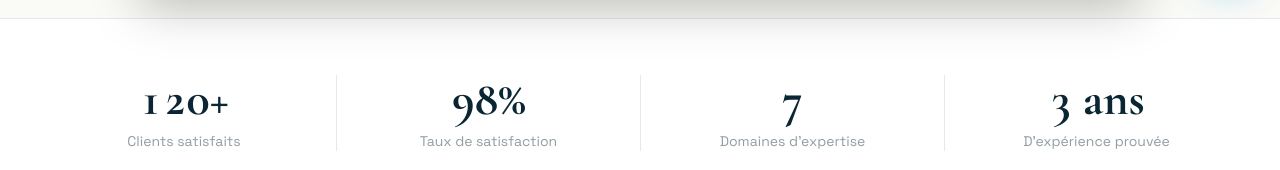
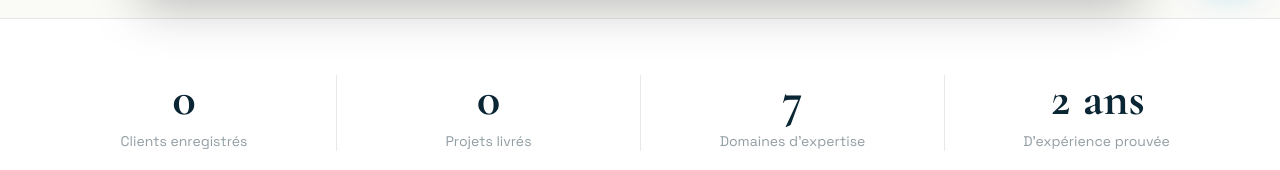
Before and after one commit to Descean/Shift-Up, a Next.js app: page / in a window 1280 px wide. Shown: the part 782-952 px from the top of the page. Built offline with nearby package versions, Linux system fonts and the light colour scheme; no server answers; the database is empty.

Commit message:
feat: stats d'accueil dynamiques depuis la base de donnees (clients, projets livres, domaines, anciennete)
Co-Authored-By: Claude Sonnet 4.6 <noreply@anthropic.com>

```diff
--- /dev/null
+++ b/components/home/CounterDisplay.tsx
@@ -0,0 +1,70 @@
+"use client";
+
+import { useEffect, useState, useRef } from "react";
+
+interface StatItem {
+  value: number;
+  suffix: string;
+  label: string;
+}
+
+function Counter({ value, suffix }: { value: number; suffix: string }) {
+  const [count, setCount] = useState(0);
+  const ref = useRef<HTMLSpanElement>(null);
+  const started = useRef(false);
+
+  useEffect(() => {
+    const el = ref.current;
+    if (!el) return;
+
+    const observer = new IntersectionObserver(
+      ([entry]) => {
+        if (entry.isIntersecting && !started.current) {
+          started.current = true;
+          const duration = 1800;
+          const steps = 60;
+          const increment = value / steps;
+          let current = 0;
+          const timer = setInterval(() => {
+            current += increment;
+            if (current >= value) {
+              setCount(value);
+              clearInterval(timer);
+            } else {
+              setCount(Math.floor(current));
+            }
+          }, duration / steps);
+        }
+      },
+      { threshold: 0.5 }
+    );
+
+    observer.observe(el);
+    return () => observer.disconnect();
+  }, [value]);
+
+  return (
+    <span ref={ref}>
+      {count}
+      {suffix}
+    </span>
+  );
+}
+
+export default function CounterDisplay({ stats }: { stats: StatItem[] }) {
+  return (
+    <div className="grid grid-cols-2 lg:grid-cols-4 divide-x divide-primary/10">
+      {stats.map((c) => (
+        <div key={c.label} className="text-center px-6 py-6 lg:py-0">
+          <p
+            className="text-4xl sm:text-5xl font-bold text-primary mb-2 tabular-nums"
+            style={{ fontFamily: "var(--font-cormorant), Georgia, serif" }}
+          >
+            <Counter value={c.value} suffix={c.suffix} />
+          </p>
+          <p className="text-primary/45 text-sm">{c.label}</p>
+        </div>
+      ))}
+    </div>
+  );
+}
--- a/components/home/CountersSection.tsx
+++ b/components/home/CountersSection.tsx
@@ -1,74 +1,60 @@
-"use client";
+import prisma from "@/lib/prisma";
+import CounterDisplay from "./CounterDisplay";
 
-import { useEffect, useState, useRef } from "react";
+// Cache pendant 1 heure — les stats ne changent pas à la minute
+export const revalidate = 3600;
 
-const counters = [
-  { value: 120, suffix: "+", label: "Clients satisfaits" },
-  { value: 98, suffix: "%", label: "Taux de satisfaction" },
-  { value: 7, suffix: "", label: "Domaines d'expertise" },
-  { value: 3, suffix: " ans", label: "D'expérience prouvée" },
-];
+async function getStats() {
+  const [clients, projetsTermines, domainesCount] = await Promise.all([
+    // Nombre de clients enregistrés
+    prisma.user.count({ where: { role: "CLIENT" } }),
 
-function Counter({ value, suffix }: { value: number; suffix: string }) {
-  const [count, setCount] = useState(0);
-  const ref = useRef<HTMLSpanElement>(null);
-  const started = useRef(false);
+    // Projets livrés et acceptés
+    prisma.prestation.count({ where: { status: "TERMINEE" } }),
 
-  useEffect(() => {
-    const el = ref.current;
-    if (!el) return;
+    // Domaines distincts de services actifs
+    prisma.service
+      .findMany({ where: { isActive: true }, select: { domain: true }, distinct: ["domain"] })
+      .then((r) => r.length),
+  ]);
 
-    const observer = new IntersectionObserver(
-      ([entry]) => {
-        if (entry.isIntersecting && !started.current) {
-          started.current = true;
-          const duration = 1800;
-          const steps = 60;
-          const increment = value / steps;
-          let current = 0;
-          const timer = setInterval(() => {
-            current += increment;
-            if (current >= value) {
-              setCount(value);
-              clearInterval(timer);
-            } else {
-              setCount(Math.floor(current));
-            }
-          }, duration / steps);
-        }
-      },
-      { threshold: 0.5 }
-    );
+  // Années d'expérience calculées depuis la création (2024)
+  const anneesExperience = new Date().getFullYear() - 2024 || 1;
 
-    observer.observe(el);
-    return () => observer.disconnect();
-  }, [value]);
-
-  return (
-    <span ref={ref}>
-      {count}
-      {suffix}
-    </span>
-  );
+  return { clients, projetsTermines, domainesCount, anneesExperience };
 }
 
-export default function CountersSection() {
+export default async function CountersSection() {
+  const { clients, projetsTermines, domainesCount, anneesExperience } =
+    await getStats();
+
+  const stats = [
+    {
+      value: clients,
+      suffix: clients >= 100 ? "+" : "",
+      label: "Clients enregistrés",
+    },
+    {
+      value: projetsTermines,
+      suffix: projetsTermines >= 10 ? "+" : "",
+      label: "Projets livrés",
+    },
+    {
+      value: domainesCount || 7,
+      suffix: "",
+      label: "Domaines d'expertise",
+    },
+    {
+      value: anneesExperience,
+      suffix: anneesExperience > 1 ? " ans" : " an",
+      label: "D'expérience prouvée",
+    },
+  ];
+
   return (
     <section className="bg-white border-y border-primary/10 py-14">
       <div className="container-custom">
-        <div className="grid grid-cols-2 lg:grid-cols-4 divide-x divide-primary/10">
-          {counters.map((c, i) => (
-            <div key={c.label} className="text-center px-6 py-6 lg:py-0">
-              <p
-                className="text-4xl sm:text-5xl font-bold text-primary mb-2 tabular-nums"
-                style={{ fontFamily: "var(--font-cormorant), Georgia, serif" }}
-              >
-                <Counter value={c.value} suffix={c.suffix} />
-              </p>
-              <p className="text-primary/45 text-sm">{c.label}</p>
-            </div>
-          ))}
-        </div>
+        <CounterDisplay stats={stats} />
       </div>
     </section>
   );
```
